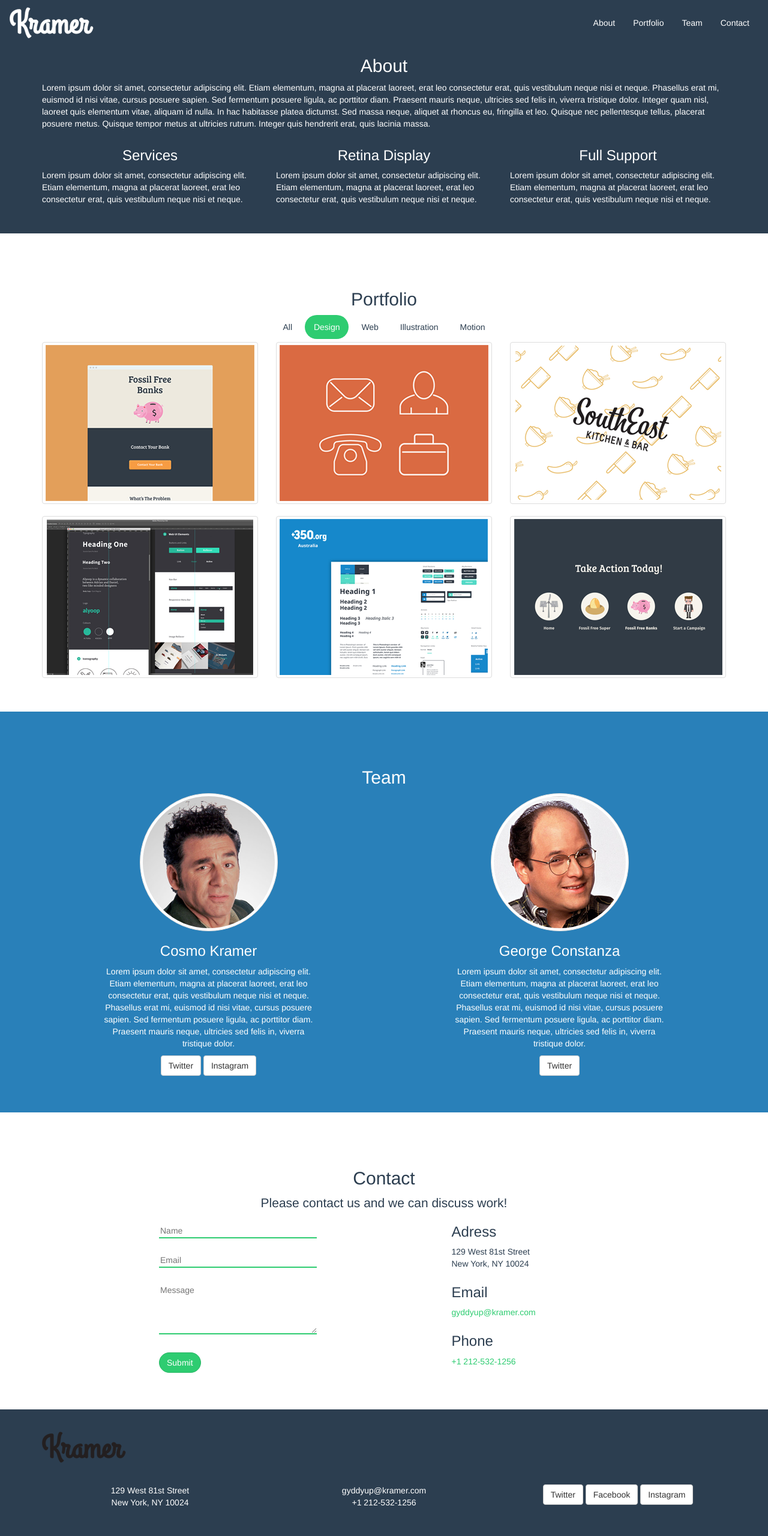
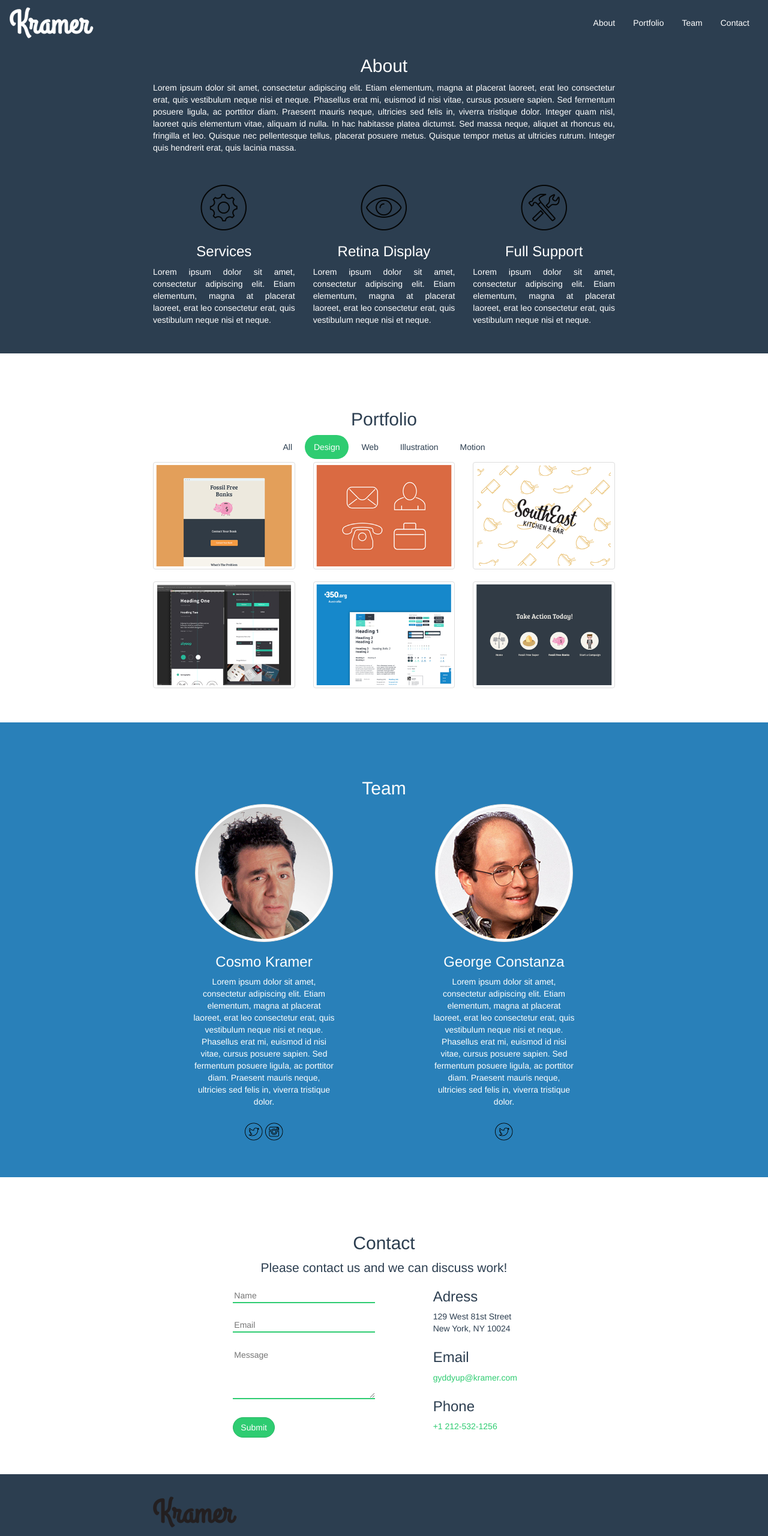
Before and after one commit to walar/Kramer-Bootstrap, a website: page index.html in a window 1280 px wide. Shown: the top 2560 px of the page at 60% size. Drawn offline with nearby package versions, Linux system fonts and the light colour scheme.

Commit message:
ajout des icones

```diff
--- a/assets/less/layouts/general.less
+++ b/assets/less/layouts/general.less
@@ -12,3 +12,69 @@ html
     }
   }
 }
+
+.container
+{
+  max-width: 800px;
+}
+
+.icons-services
+{
+  display: inline-block;
+  background: transparent url('../img/services-icons.png') no-repeat;
+  width: 80px;
+  height: 80px;
+}
+
+.icon-services
+{
+    .icons-services();
+
+  background-position: 0 0;
+}
+
+.icon-retina
+{
+    .icons-services();
+
+  background-position: -80px 0;
+}
+
+.icon-support
+{
+    .icons-services();
+
+  background-position: -160px 0;
+}
+
+
+.btn-social()
+{
+  display: inline-block;
+  text-indent: -9999px;
+  font-size: 0;
+  background: transparent url('../img/social-btn.png') no-repeat left top;
+  width: 30px;
+  height: 30px;
+}
+
+.btn-twitter
+{
+    .btn-social();
+
+  background-position: 0 0;
+}
+
+.btn-instagram
+{
+    .btn-social();
+
+  background-position: -30px 0;
+}
+
+.btn-facebook
+{
+    .btn-social();
+
+  background-position: -60px 0;
+}
--- a/assets/less/layouts/main-content.less
+++ b/assets/less/layouts/main-content.less
@@ -21,6 +21,23 @@
   {
     color: #fff;
     background-color: @about-bg;
+    text-align: center;
+
+    .row
+    {
+      margin-top: 30px;
+    }
+
+    h3 span + span
+    {
+      display: block;
+      margin-top: 15px;
+    }
+
+    p
+    {
+      text-align: justify;
+    }
   }
 
   [id="portfolio"]
--- a/index.html
+++ b/index.html
@@ -64,15 +64,15 @@
 
           <div class="row">
             <div class="col-sm-6 col-md-4">
-              <h3>Services</h3>
+              <h3><span class="icon-services"></span> <span>Services</span></h3>
               <p>Lorem ipsum dolor sit amet, consectetur adipiscing elit. Etiam elementum, magna at placerat laoreet, erat leo consectetur erat, quis vestibulum neque nisi et neque.</p>
             </div>
             <div class="col-sm-6 col-md-4">
-              <h3>Retina Display</h3>
+              <h3><span class="icon-retina"></span> <span>Retina Display</span></h3>
               <p>Lorem ipsum dolor sit amet, consectetur adipiscing elit. Etiam elementum, magna at placerat laoreet, erat leo consectetur erat, quis vestibulum neque nisi et neque.</p>
             </div>
             <div class="col-sm-6 col-sm-offset-3 col-md-4 col-md-offset-0">
-              <h3>Full Support</h3>
+              <h3><span class="icon-support"></span> <span>Full Support</span></h3>
               <p>Lorem ipsum dolor sit amet, consectetur adipiscing elit. Etiam elementum, magna at placerat laoreet, erat leo consectetur erat, quis vestibulum neque nisi et neque.</p>
             </div>
           </div>
@@ -267,7 +267,7 @@
                 <p>
                   Lorem ipsum dolor sit amet, consectetur adipiscing elit. Etiam elementum, magna at placerat laoreet, erat leo consectetur erat, quis vestibulum neque nisi et neque. Phasellus erat mi, euismod id nisi vitae, cursus posuere sapien. Sed fermentum posuere ligula, ac porttitor diam. Praesent mauris neque, ultricies sed felis in, viverra tristique dolor.
                 </p>
-                <p><a href="#" class="btn btn-default" role="button">Twitter</a> <a href="#" class="btn btn-default" role="button">Instagram</a></p>
+                <p><a href="#" class="btn-twitter" role="button">Twitter</a> <a href="#" class="btn-instagram" role="button">Instagram</a></p>
               </div><!-- END .caption -->
             </div><!-- END .col-xx-x -->
 
@@ -278,7 +278,7 @@
                 <p>
                   Lorem ipsum dolor sit amet, consectetur adipiscing elit. Etiam elementum, magna at placerat laoreet, erat leo consectetur erat, quis vestibulum neque nisi et neque. Phasellus erat mi, euismod id nisi vitae, cursus posuere sapien. Sed fermentum posuere ligula, ac porttitor diam. Praesent mauris neque, ultricies sed felis in, viverra tristique dolor.
                 </p>
-                <p><a href="#" class="btn btn-default" role="button">Twitter</a></p>
+                <p><a href="#" class="btn-twitter" role="button">Twitter</a></p>
               </div><!-- END .caption -->
             </div><!-- END .col-xx-x -->
 
@@ -294,7 +294,7 @@
 
           <div class="row">
 
-            <div class="col-xs-12 col-sm-6 col-md-3 col-md-offset-2">
+            <div class="col-xs-12 col-sm-6 col-md-4 col-md-offset-2">
               <form action="#" method="post">
                 <div>
                   <input type="text" name="name" id="name" tabindex="1" placeholder="Name" />
@@ -314,7 +314,7 @@
               </form>
             </div>
 
-            <div class="col-xs-12 col-sm-5 col-sm-offset-1 col-md-4 col-md-offset-2">
+            <div class="col-xs-12 col-sm-5 col-sm-offset-1 col-md-4 col-md-offset-1">
               <h3>Adress</h3>
               <p> 129 West 81st Street<br/>New York, NY 10024 </p>
 
@@ -342,9 +342,9 @@
             <a href="tel:+12125321256">+1 212-532-1256</a>
           </p>
           <p class="col-xs-12 col-sm-12 col-md-4">
-            <a class="btn btn-default" href="#">Twitter</a>
-            <a class="btn btn-default" href="#">Facebook</a>
-            <a class="btn btn-default" href="#">Instagram</a>
+            <a class="btn-twitter" href="#">Twitter</a>
+            <a class="btn-facebook" href="#">Facebook</a>
+            <a class="btn-instagram" href="#">Instagram</a>
           </p>
         </div>
       </div>
```
Also changed, not shown: assets/css/main.css, assets/img/services-icons.png (added), assets/img/social-btn.png (added), 1 other file.
